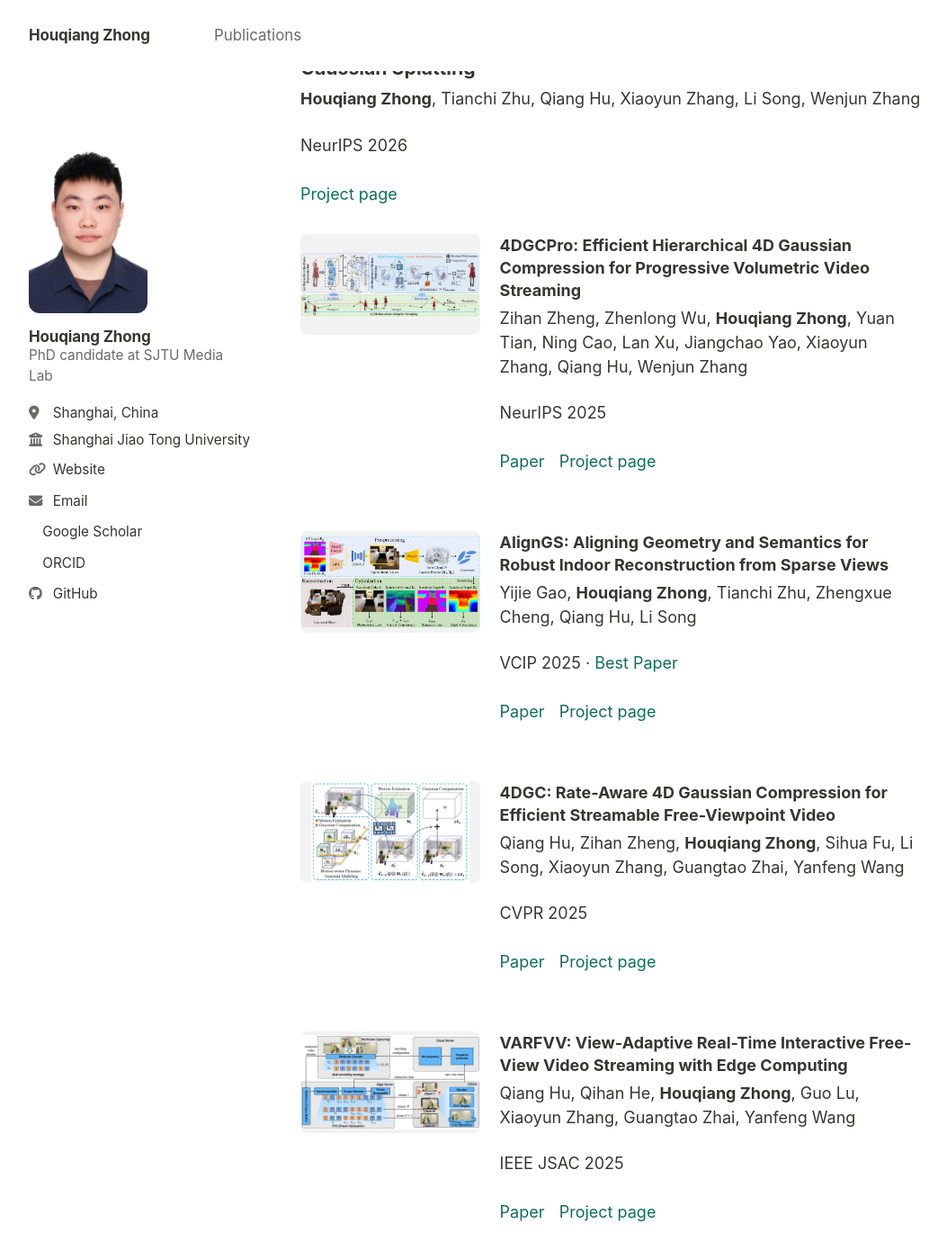
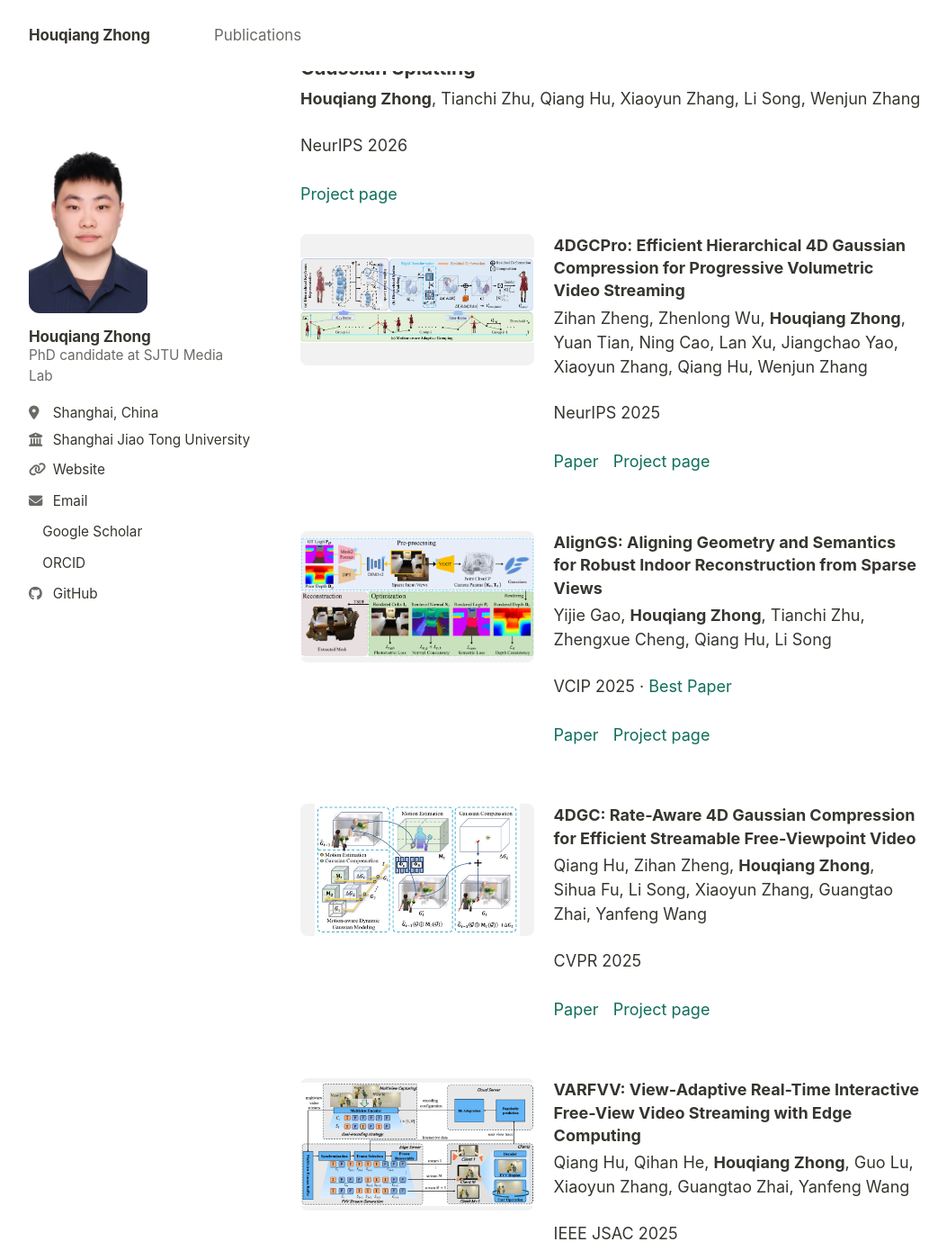
Before and after one commit to waveviewer/waveviewer.github.io, a Jekyll site: the page built from _pages/about.md, in a window 1280 px wide and 1400 px high, scrolled down 941 px. Shown: the whole window at 90% size, without its empty margins (112-1165 px from the left). Built offline with Jekyll 4.4.1, drawn with Linux system fonts in a browser that asks for light colours; a style sheet for code colours, icons or effects is not loaded.

Commit message:
Give the paper thumbnails more room

```diff
--- a/_sass/_custom.scss
+++ b/_sass/_custom.scss
@@ -205,7 +205,7 @@ body {
 
 .pub {
   display: grid;
-  grid-template-columns: 200px 1fr;
+  grid-template-columns: 260px 1fr;
   gap: 1.2rem;
   align-items: start;
   margin-bottom: 2.1rem;
```
